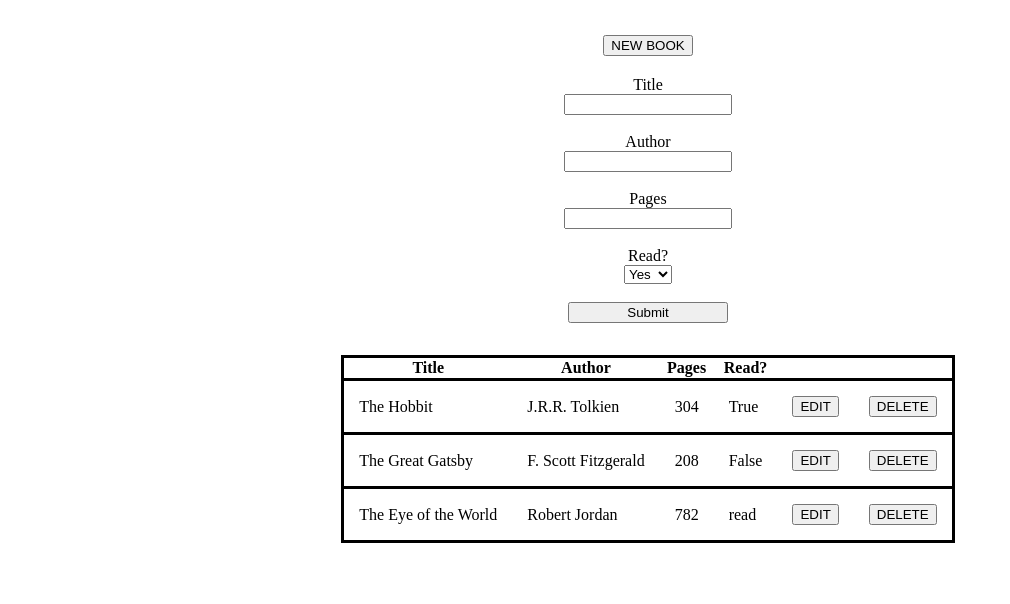
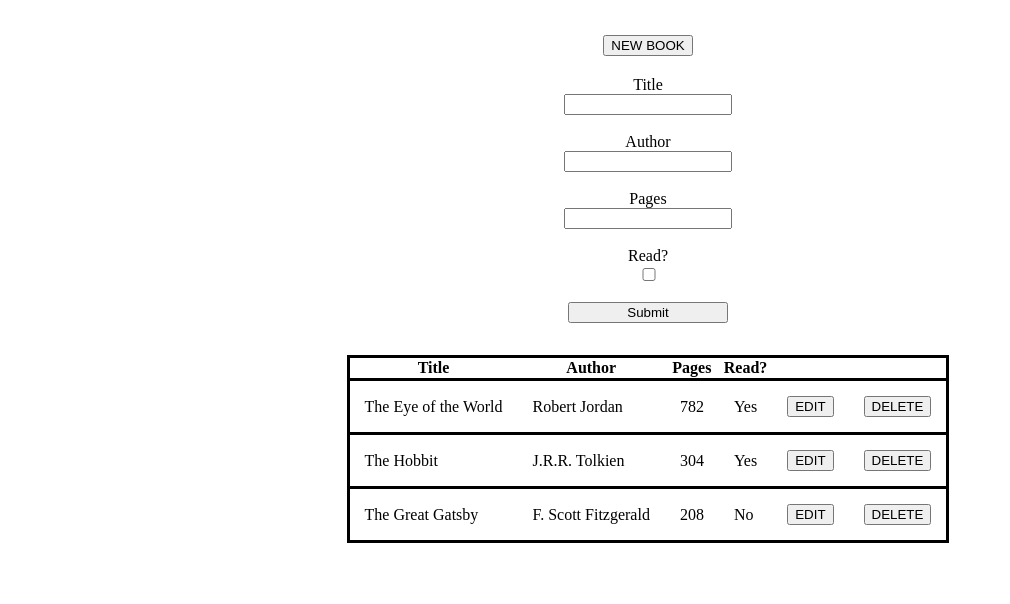
Before and after one commit to urialevy/Library, a plain HTML site: page index.html in a window 1280 px wide. Shown: the part 87-691 px from the top of the page, without its empty margins (0-1010 px from the left). Drawn offline with Linux system fonts and the light colour scheme.

Commit message:
rework library to create entries dynamically from JS

```diff
--- a/index.html
+++ b/index.html
@@ -22,7 +22,7 @@
                         <label for="Pages">Pages</label>
                         <input type="number" name="Pages"> <br>
                         <label for="Read">Read?</label>
-                        <select name="Read?"><option value="True">Yes<option value="False">No</option></select></select> <br>
+                        <input type="checkbox"> <br>
                         <input type="submit" id="submitBtn">
                     </form></div>
                     <div id="lib"></div>
@@ -32,25 +32,7 @@
                     <th>Title</th>
                     <th>Author</th>
                     <th>Pages</th>
-                    <th>Read?</th>
-
-                </tr>
-                <tr>
-                    <td class="title" bookid=0>The Hobbit</td>
-                    <td class="author" bookid=0>J.R.R. Tolkien</td>
-                    <td class="pagecount" bookid=0>304</td>
-                    <td class="read" bookid=0>True</td>
-                    <td class="editbtn" bookid=0><button>EDIT</button></td>
-                    <td class="deletebtn" bookid=0><button>DELETE</button></td>
-                </tr>
-                <tr>
-                    <td class="title" bookid=1>The Great Gatsby</td>
-                    <td class="author" bookid=1>F. Scott Fitzgerald</td>
-                    <td class="pagecount" bookid=1>208</td>
-                    <td class="read" bookid=1>False</td>
-                    <td class="editbtn" bookid=1><button>EDIT</button></td>
-                    <td class="deletebtn" bookid=1><button>DELETE</button></td>
-                </tr></tbody>
+                    <th>Read?</th></tbody>
               </table></div>
         </div>
         <div id ="footer">asdf</div>
--- a/script.js
+++ b/script.js
@@ -4,19 +4,24 @@ window.onload = function() {
 const library = document.getElementById('libBody')
 const newBookBtn = document.getElementById('newbook');
 newBookBtn.addEventListener('click', () => addNewBook())
-let row = library.insertRow(3);
+for (let i = 0; i<myLibrary.length; i++) {
+    let row = library.insertRow(i+1)
     let cell1 = row.insertCell(0);
     let cell2 = row.insertCell(1);
     let cell3 = row.insertCell(2);
     let cell4 = row.insertCell(3);
     let cell5 = row.insertCell(4);
     let cell6 = row.insertCell(5);
-cell1.innerHTML = myLibrary[0].title;
-cell2.innerHTML = myLibrary[0].author;
-cell3.innerHTML = myLibrary[0].pages;
-cell4.innerHTML = myLibrary[0].read;
-cell5.innerHTML = `<td class="editbtn" bookid=0><button>EDIT</button></td>`;
-cell6.innerHTML = `<td class="deletebtn" bookid=0><button>DELETE</button></td>`;
+    cell1.innerHTML = myLibrary[i].title;
+    cell2.innerHTML = myLibrary[i].author;
+    cell3.innerHTML = myLibrary[i].pages;
+    if (myLibrary[i].read == true) {cell4.innerHTML = "Yes"} else {cell4.innerHTML = "No"}
+    cell5.innerHTML = `<td class="editbtn" bookid=2><button>EDIT</button></td>`;
+    cell6.innerHTML = `<td class="deletebtn" bookid=2><button>DELETE</button></td>`;
+}
+
+
+
 
  }
 
@@ -38,9 +43,9 @@ function addBookToLibrary(title, author, pages, read){
 }
 
 // Adding some books
-addBookToLibrary("The Eye of the World", "Robert Jordan", 782,"read")
-addBookToLibrary("The Hobbit", "J.R.R. Tolkien", 304,"read")
-addBookToLibrary("The Great Gatsby", "F. Scott Fitzgerald",208,"not read")
+addBookToLibrary("The Eye of the World", "Robert Jordan", 782,true)
+addBookToLibrary("The Hobbit", "J.R.R. Tolkien", 304, true)
+addBookToLibrary("The Great Gatsby", "F. Scott Fitzgerald",208,false)
 
 console.log(myLibrary.forEach(readBook))
 function readBook(book) {
```
Lines whose indentation alone changed are shown as unchanged.
